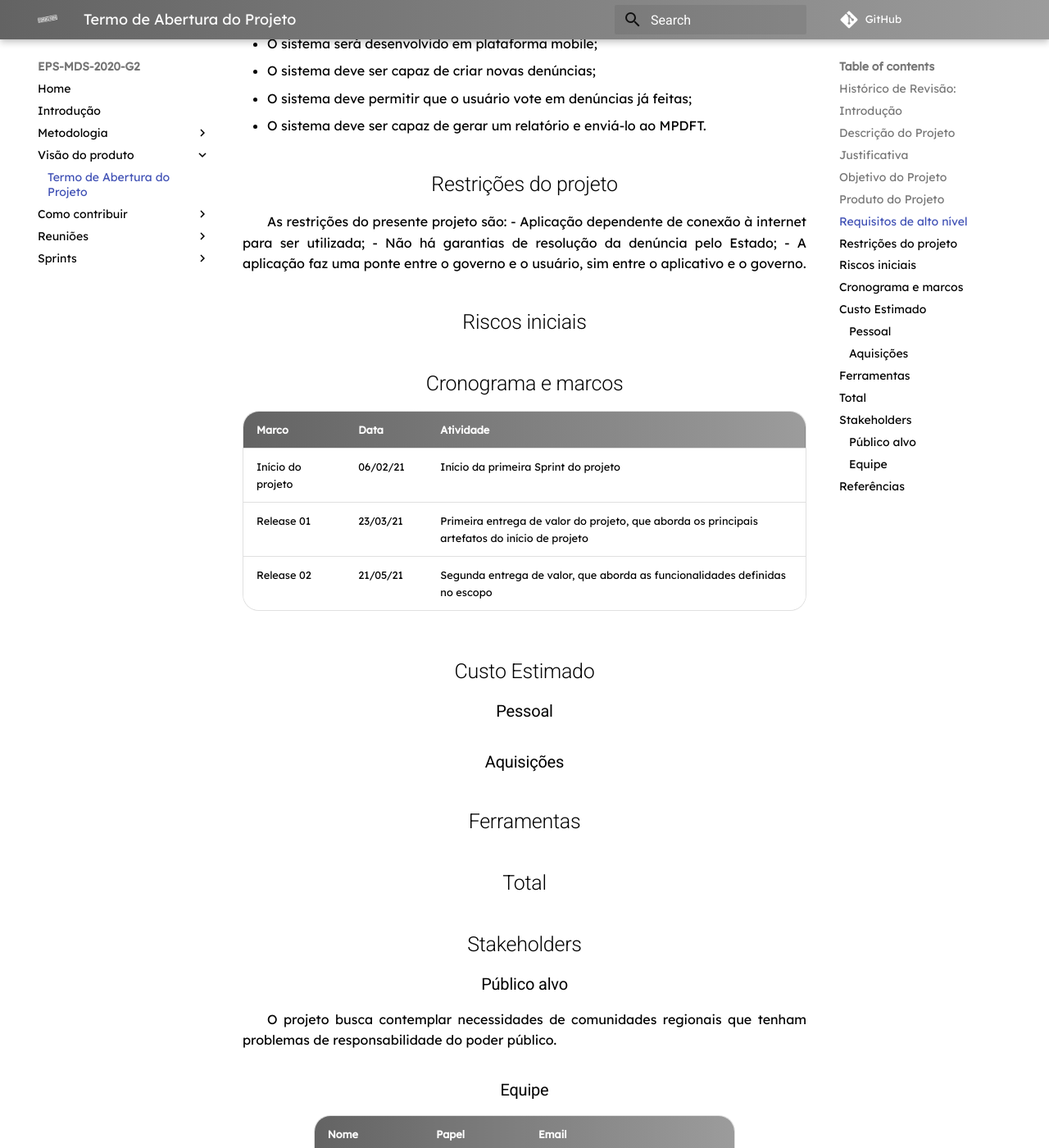
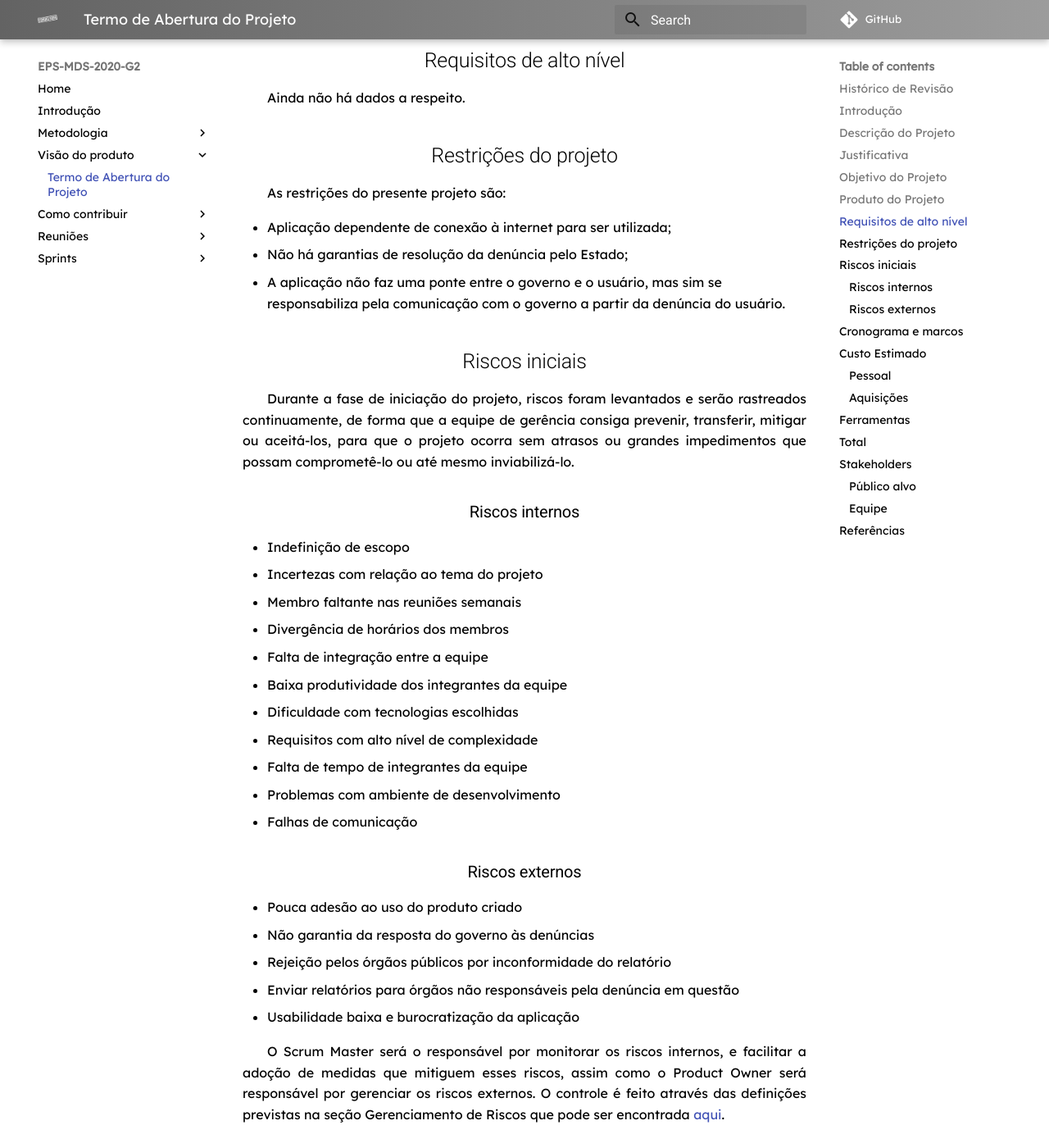
Before and after one commit to fga-eps-mds/2020.2-Eccoar, an MkDocs documentation site: the page built from docs/visaodoproduto/tap.md, in a window 1280 px wide and 1400 px high, scrolled down 1905 px. Shown: the whole window at 82% size. Built offline with MkDocs 1.6.1 and Material for MkDocs 9.7.7, drawn with Linux system fonts in a browser that asks for light colours; some web fonts are replaced; comment, search, counter and statistics services are not loaded; old or Windows-style settings are respelled for this version of MkDocs; some of the changed text lies outside the part shown.

Commit message:
Finish project-opening term

```diff
--- a/docs/visaodoproduto/tap.md
+++ b/docs/visaodoproduto/tap.md
@@ -1,9 +1,10 @@
 # Termo de Abertura do Projeto
-## Histórico de Revisão:
+## Histórico de Revisão
 |Data|Versão|Descrição|Autor|
 |--|--|--|--|
 |23/02/21|0.1|Criação do documento; Adição de introdução, descrição do produto, objetivo do produto, e stakeholders.|Victor Buendia|
-|24/02/21|0.2|Criação justificativa, produto do projeto, requisitos de alto nível, restrições do projeto, cronograma e marcos, e público alvo|Victor Buendia|
+|24/02/21|0.2|Criação da justificativa, produto do projeto, requisitos de alto nível, restrições do projeto, cronograma e marcos, e público alvo.|Victor Buendia|
+|25/02/21|0.3|Criação dos riscos iniciais, custos estimados e referências|Victor Buendia|
 
 ## Introdução
 Este documento visa formalizar o início do projeto, agrupando todas as informações necessárias para a execução das atividades envolvidas.
@@ -29,47 +30,100 @@
 O sistema também deverá armazenar essas denúncias para que o usuário possa realizar consultas nas denúncias comunitárias, votar em denúncias existentes, ver o andamento de resolução delas a fim de melhorar a qualidade de vida da comunidade.
 
 ## Requisitos de alto nível
-- O sistema será desenvolvido em plataforma mobile;
-- O sistema deve ser capaz de criar novas denúncias;
-- O sistema deve permitir que o usuário vote em denúncias já feitas;
-- O sistema deve ser capaz de gerar um relatório e enviá-lo ao MPDFT.
+Ainda não há dados a respeito.
 
 ## Restrições do projeto
 As restrições do presente projeto são:
+
 - Aplicação dependente de conexão à internet para ser utilizada;
 - Não há garantias de resolução da denúncia pelo Estado;
-- A aplicação faz uma ponte entre o governo e o usuário, sim entre o aplicativo e o governo.
+- A aplicação não faz uma ponte entre o governo e o usuário, mas sim se responsabiliza pela comunicação com o governo a partir da denúncia do usuário.
 
 ## Riscos iniciais
+Durante a fase de iniciação do projeto, riscos foram levantados e serão rastreados continuamente, de forma que a equipe de gerência consiga prevenir, transferir, mitigar ou aceitá-los, para que o projeto ocorra sem atrasos ou grandes impedimentos que possam comprometê-lo ou até mesmo inviabilizá-lo.
 
+### Riscos internos
+- Indefinição de escopo
+- Incertezas com relação ao tema do projeto
+- Membro faltante nas reuniões semanais
+- Divergência de horários dos membros
+- Falta de integração entre a equipe
+- Baixa produtividade dos integrantes da equipe
+- Dificuldade com tecnologias escolhidas
+- Requisitos com alto nível de complexidade
+- Falta de tempo de integrantes da equipe
+- Problemas com ambiente de desenvolvimento
+- Falhas de comunicação
+
+### Riscos externos
+- Pouca adesão ao uso do produto criado
+- Não garantia da resposta do governo às denúncias
+- Rejeição pelos órgãos públicos por inconformidade do relatório
+- Enviar relatórios para órgãos não responsáveis pela denúncia em questão
+- Usabilidade baixa e burocratização da aplicação
+
+O Scrum Master será o responsável por monitorar os riscos internos, e facilitar a adoção de medidas que mitiguem esses riscos, assim como o Product Owner será responsável por gerenciar os riscos externos. O controle é feito através das definições previstas na seção Gerenciamento de Riscos que pode ser encontrada [aqui](../metodologia/gerenciaRisco.md).
 
 ## Cronograma e marcos
 |Marco|Data|Atividade|
 |--|--|--|
 |Início do projeto|06/02/21|Início da primeira Sprint do projeto|
-|Release 01|23/03/21|Primeira entrega de valor do projeto, que aborda os principais artefatos do início de projeto|
-|Release 02|21/05/21|Segunda entrega de valor, que aborda as funcionalidades definidas no escopo|
+|Release 01|21/03/21 - 27/03/21|Primeira entrega de valor do projeto, que aborda os principais artefatos do início de projeto|
+|Release 02|16/05/21 - 22/05/21|Segunda entrega de valor, que aborda as funcionalidades definidas no escopo|
 
 ## Custo Estimado
-
+Os custos estimados são para 15 sprints de projeto, ou seja, 15 semanas, totalizando 3 meses e 3 semanas de projeto.
 
 ### Pessoal
+Utilizando como referência o site de busca de empregos **Glassdoor**, verificamos o salário de cada um dos papéis desempenhados pelo time.
 
+|Papel na equipe|Quantidade de membros na função|Transporte e alimentação/dia|Salário/mês|Total|
+|--|--|--|--|--|
+|Desenvolvedor|6|R$0,00|R$2.772,00|R$16.632,00|
+|DevOps|1|R$0,00|R$11.000,00|R$11.000,00|
+|Product Owner|1|R$0,00|R$7.549,00|R$7.549,00|
+|Scrum Master|1|R$0,00|R$7.945,00|R$7.945,00|
+|Arquiteto|1|R$0,00|R$10.000,00|R$10.000,00|
+|Total|||||R$53.126,00|
+
+Observações:
+- Os valores pagos em transporte e alimentação são nulos porque o trabalho é desenvolvido remotamente de forma integral.
 
 ### Aquisições
+Para o levantamento de custos foram considerados computadores com a especificação de um processador Intel Core i7, 1 TB de Espaço de Armazenamento, 8 GB de memória RAM e Windows 10, todos os notebooks da marca Lenovo com o [custo até o dia 25/02/2021](https://www.zoom.com.br/notebook/notebook-lenovo-ideapad-s145-intel-core-i7-8565u-15-6-8gb-hd-1-tb-geforce-mx110-windows-10?_lc=11#analise-do-especialista) de R$ 4.299,00.
 
+|Produto|Quantidade|Valor unitário|Valor absoluto|
+|--|--|--|--|
+|Notebook|10|R$4.299,00|R$42.990,00|
+|Total|||R$42.990,00|
 
 ## Ferramentas
-
+|Ferramentas|Descrição|Valor|
+|--|--|--|
+|ZenHub|Ferramenta de gerenciamento de projetos ágeis|R$0,00|
+|SonarCloud|Ferramenta de verificação de qualidade de código|R$0,00|
+|Draw.io|Ferramenta para elaboração de diagramas|R$0,00|
+|Git e GitHub|Ferramenta de versionamento de código|R$0,00|
+|Telegram e Discord|Ferramentas de comunicação do time|R$0,00|
+|Docker|Ferramenta para criação de administração de ambientes isolados|R$0,00|
+|Sistema operacional|Ferramenta de uso para a construção da aplicação|R$0,00|
+|Editor de texto para o código|Ferramenta de editor de texto|R$0,00|
+|Servidor|Serviço de computação em nuvem|R$0,00|
+|Total||R$0,00|
 
 ## Total
+Fazendo um somatório de todos os gastos categorizados por tipo, chegamos na totalização abaixo:
 
+|Tipo de custo|Valor|
+|--|--|
+|Equipe|R$53.126,00|
+|Aquisições|R$42.990,00|
+|Ferramentas|R$0,00|
+|Total|R$96.116,00|
 
 ## Stakeholders
-
-
 ### Público alvo
-O projeto busca contemplar necessidades de comunidades regionais que tenham problemas de responsabilidade do poder público.
+O projeto busca contemplar necessidades de comunidades regionais que tenham problemas de responsabilidade do poder público. Além disso, o governo torna-se uma parte interessada ao receber os relatórios com as informações de denúncia dos cidadãos.
 
 ### Equipe
 |Nome|Papel|Email|
@@ -86,3 +140,10 @@
 |[Victor Buendia](https://github.com/Victor-Buendia)|Desenvolvedor|victorbuendia03@gmail.com|
 
 ## Referências
+Documentação Kalkuli, 2018. Página Termo de Abertura do Projeto. Disponível em: [https://fga-eps-mds.github.io/2018.2-Kalkuli/docs/tap](https://fga-eps-mds.github.io/2018.2-Kalkuli/docs/tap). Acesso em 23 de fevereiro de 2021.
+
+Documentação QR Comer, 2019. Página Termo de Abertura do Projeto. Disponível em: [https://fga-desenho-2019-2.github.io/Wiki/seminario1/tap/](https://fga-desenho-2019-2.github.io/Wiki/seminario1/tap/). Acesso em 25 de fevereiro de 2021.
+
+Glassdoor, © 2021. Página de busca de salários em determinadas regiões. Disponível em: [https://www.glassdoor.com.br/Sal%C3%A1rios/index.htm](https://www.glassdoor.com.br/Sal%C3%A1rios/index.htm). Acesso em 25 de fevereiro de 2021.
+
+Zoom, © 2021. Página de busca de preços de produtos. Disponível em: [https://www.zoom.com.br/](https://www.zoom.com.br/). Acesso em 25 de fevereiro de 2021.
--- a/mkdocs.yml
+++ b/mkdocs.yml
@@ -2,7 +2,7 @@
 site_description: Repositório da disciplina de EPS e MDS
 repo_url: https://github.com/fga-eps-mds/EPS-2020-2-G2
 site_dir: site
-copyright: Copyright &copy; 2019, <a href="https://github.com/fga-eps-mds/EPS-2020-2-G2">EPS-MDS-2020-G2</a>.
+copyright: Copyright &copy; 2021, <a href="https://github.com/fga-eps-mds/EPS-2020-2-G2">EPS-MDS-2020-G2</a>.
 
 theme:
   name: "material"
```
